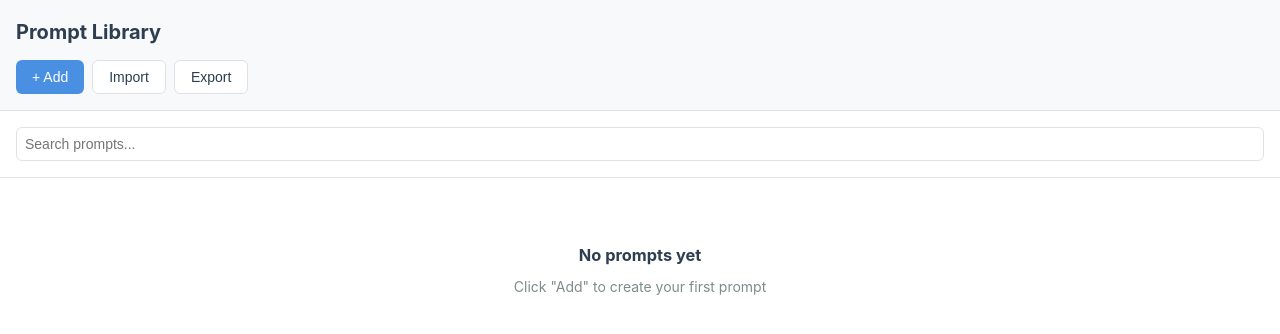
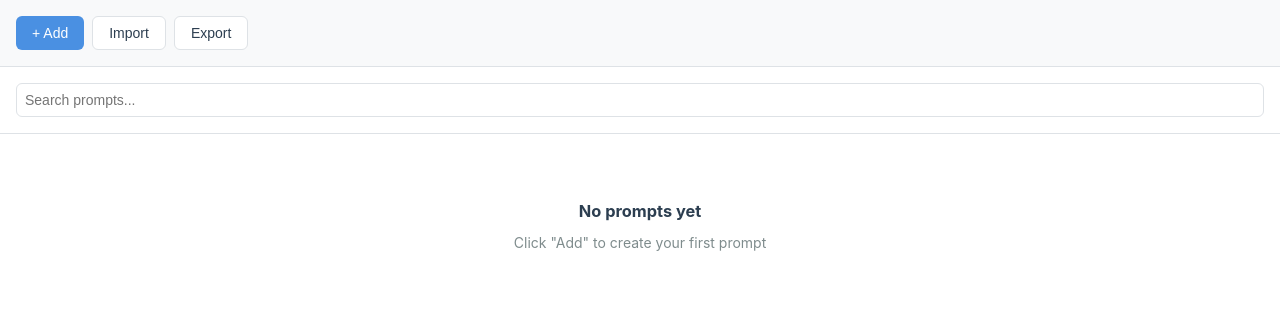
Before and after one commit to midsbie/promptive, a website with bundled scripts: page sidebar/sidebar.html in a window 1280 px wide. Built offline with nearby package versions, Linux system fonts and the light colour scheme; some packages are replaced by stand-ins of ours.

Commit message:
sidebar: remove heading
Sidebar shows a title already.

```diff
--- a/sidebar/sidebar.html
+++ b/sidebar/sidebar.html
@@ -9,7 +9,6 @@
   <body>
     <div class="container">
       <header class="header">
-        <h1>Prompt Library</h1>
         <div class="header-actions">
           <button id="addPromptBtn" class="btn btn-primary" aria-label="Add new prompt">
             <span class="icon">+</span> Add
```
